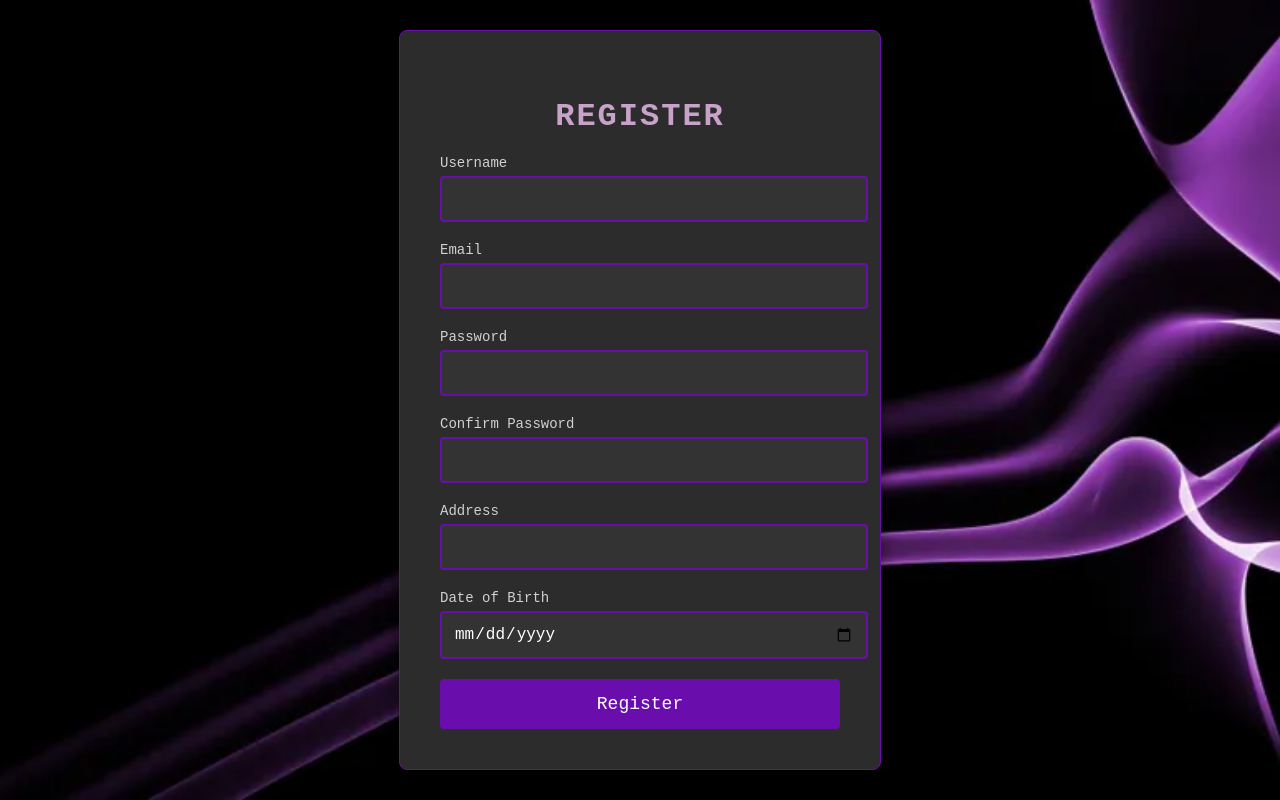
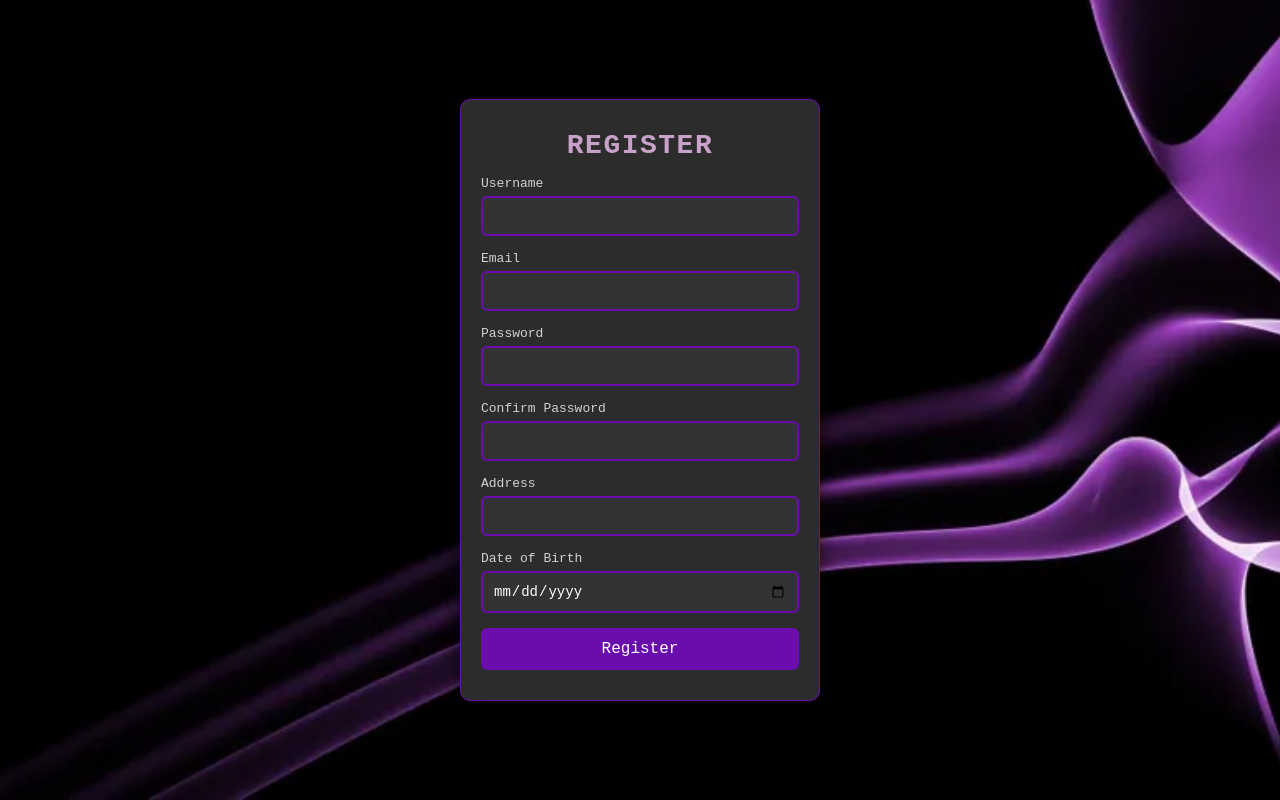
Before and after one commit to gouri138/registration-form, a website: page index.html in a window 1280 px wide. Drawn offline with Linux system fonts and the light colour scheme.

Commit message:
Update styles.css

```diff
--- a/styles.css
+++ b/styles.css
@@ -1,4 +1,10 @@
 /* styles.css */
+* {
+    margin: 0;
+    padding: 0;
+    box-sizing: border-box; /* Fixes input overflow issues */
+}
+
 body {
     font-family: 'Courier New', Courier, monospace;
     background-color: #1e1e1e; /* Dark background */
@@ -14,73 +20,75 @@ body {
     background-attachment: fixed; /* Keep the background image fixed */
 }
 
-
 .form-container {
     background-color: #2c2c2c; /* Dark grey background for form */
-    padding: 40px;
-    box-shadow: 0 0 20px rgba(0, 0, 0, 0.5);
+    padding: 30px 20px; /* Adjust padding for compactness */
+    box-shadow: 0 8px 24px rgba(0, 0, 0, 0.7); /* Enhance shadow for depth */
     width: 100%;
-    max-width: 400px;
-    border-radius: 8px;
+    max-width: 360px; /* Restrict width */
+    border-radius: 10px;
     border: 1px solid #6a0dad; /* Purple border */
 }
 
 h2 {
     text-align: center;
     color: #c8a2c8; /* Light purple text */
-    font-size: 32px;
-    margin-bottom: 20px;
+    font-size: 28px;
+    margin-bottom: 15px;
     text-transform: uppercase;
-    letter-spacing: 2px;
+    letter-spacing: 1.5px;
 }
 
 .input-group {
-    margin-bottom: 20px;
+    margin-bottom: 15px; /* Reduce spacing between fields */
 }
 
 label {
     display: block;
-    font-size: 14px;
-    color: #d1d1d1; /* Light grey text for labels */
+    font-size: 13px; /* Compact label */
+    color: #d1d1d1; /* Light grey */
     margin-bottom: 5px;
 }
 
 input {
-    width: 100%;
-    padding: 12px;
-    font-size: 16px;
+    width: 100%; /* Ensure input stays within the container */
+    padding: 10px; /* Adjust padding for compactness */
+    font-size: 14px;
     color: #fff;
-    background-color: #333; /* Dark input background */
+    background-color: #333; /* Input background */
     border: 2px solid #6a0dad; /* Purple border */
-    border-radius: 4px;
+    border-radius: 6px;
     outline: none;
-    transition: border-color 0.3s ease;
+    transition: border-color 0.3s ease, background-color 0.3s ease;
 }
 
 input:focus {
-    border-color: #8a2be2; /* Lighter purple when focused */
-    background-color: #2a2a2a; /* Slightly darker background on focus */
+    border-color: #8a2be2; /* Lighter purple on focus */
+    background-color: #2a2a2a; /* Slightly darker on focus */
+    box-shadow: 0 0 8px rgba(138, 43, 226, 0.7); /* Glow effect */
 }
 
 button {
     background-color: #6a0dad; /* Purple background */
     color: #fff;
     width: 100%;
-    padding: 15px;
-    font-size: 18px;
+    padding: 12px; /* Adjust padding for compactness */
+    font-size: 16px;
     border: none;
-    border-radius: 4px;
+    border-radius: 6px;
     cursor: pointer;
-    transition: background-color 0.3s ease;
+    transition: background-color 0.3s ease, box-shadow 0.3s ease;
 }
 
 button:hover {
-    background-color: #8a2be2; /* Lighter purple on hover */
+    background-color: #8a2be2; /* Lighter purple */
+    box-shadow: 0 0 8px rgba(138, 43, 226, 0.7); /* Glow on hover */
 }
 
 .error-message {
     color: #ff4c4c; /* Red color for error messages */
     font-size: 12px;
+    margin-top: -10px; /* Close to input */
     display: none;
 }
 
@@ -89,17 +97,26 @@ button:hover {
 }
 
 #success-message {
-    color: #32cd32; /* Green color for success message */
+    color: #32cd32; /* Green success message */
     text-align: center;
-    margin-top: 20px;
+    margin-top: 15px;
     font-weight: bold;
 }
 
 input, button {
-    font-family: 'Courier New', Courier, monospace; /* Match coder theme */
+    font-family: 'Courier New', Courier, monospace; /* Match theme */
 }
 
-/* Add a subtle glow effect on input fields and buttons for an interactive feel */
-input:focus, button:hover {
-    box-shadow: 0 0 5px rgba(138, 43, 226, 0.8); /* Purple glow */
+/* Responsive Fix: Ensure input fields adapt on smaller screens */
+@media (max-width: 480px) {
+    .form-container {
+        padding: 20px;
+    }
+    h2 {
+        font-size: 24px;
+    }
+    input, button {
+        font-size: 14px;
+        padding: 10px;
+    }
 }
```
